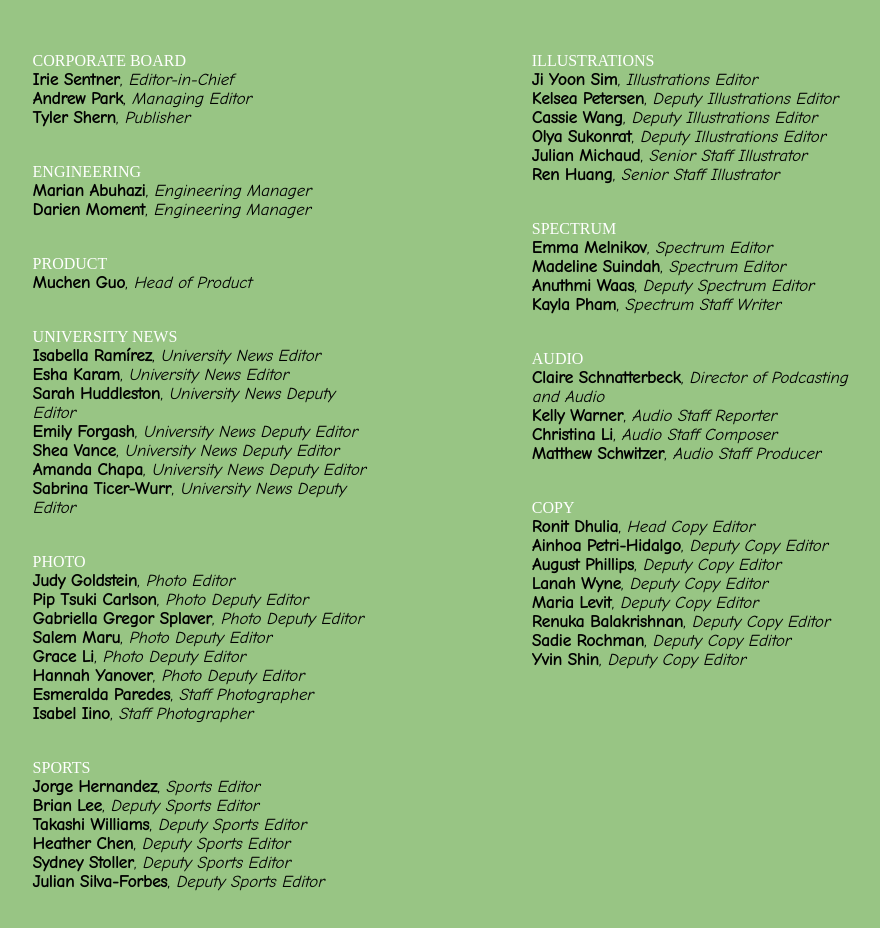
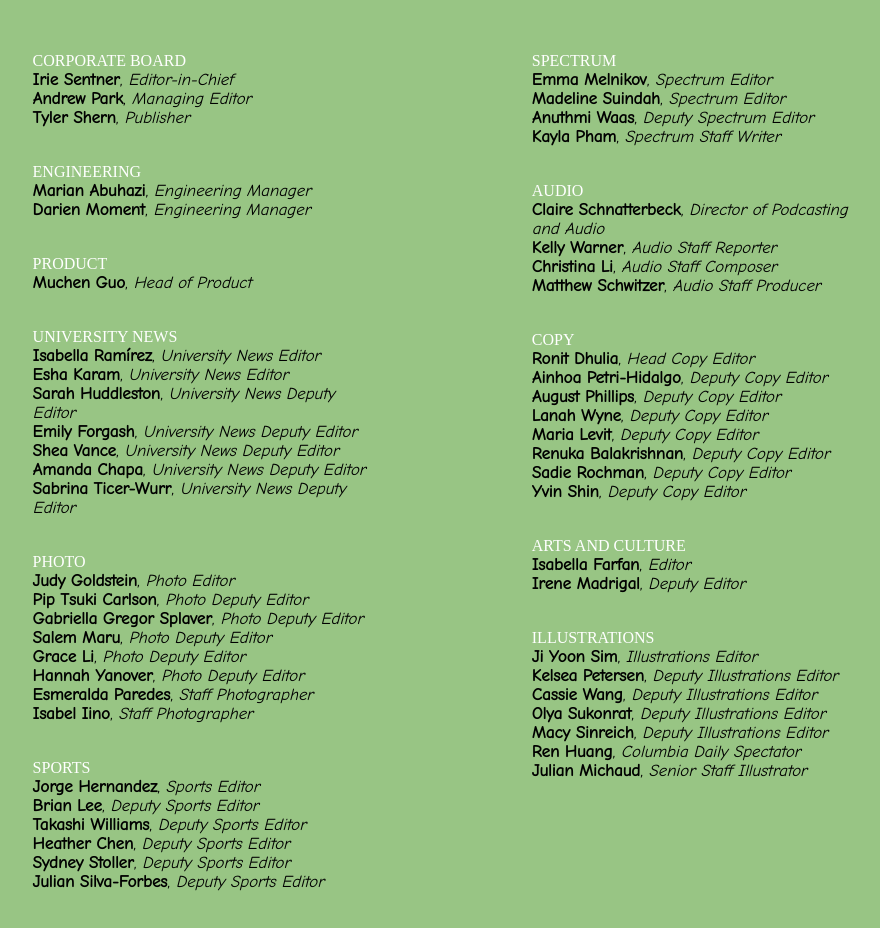
Before and after one commit to spectatorpublishing/nsop2023, a React (Create React App) app: page / in a window 1280 px wide. Shown: the part 2393-3321 px from the top of the page, without its empty margins (185-1065 px from the left). Built offline with nearby package versions, Linux system fonts and the light colour scheme; a web font is replaced by a local one.

Commit message:
Adding credits

```diff
--- a/src/data/credits.js
+++ b/src/data/credits.js
@@ -103,32 +103,6 @@
           "title": "Deputy Sports Editor"
         }
       ],
-      "Illustrations": [
-        {
-          "staff_name": "Ji Yoon Sim",
-          "title": "Illustrations Editor"
-        },
-        {
-          "staff_name": "Kelsea Petersen",
-          "title": "Deputy Illustrations Editor"
-        },
-        {
-          "staff_name": "Cassie Wang",
-          "title": "Deputy Illustrations Editor"
-        },
-        {
-          "staff_name": "Olya Sukonrat",
-          "title": "Deputy Illustrations Editor"
-        },
-        {
-          "staff_name": "Julian Michaud",
-          "title": "Senior Staff Illustrator"
-        },
-        {
-          "staff_name": "Ren Huang",
-          "title": "Senior Staff Illustrator"
-        }
-      ],
       "Spectrum": [
         {
           "staff_name": "Emma Melnikov",
@@ -198,6 +172,46 @@
             "staff_name": "Yvin Shin",
             "title": "Deputy Copy Editor"
           }
-        ]
+        ],
+      "Arts and Culture" : [
+        {
+          "staff_name": "Isabella Farfan",
+          "title": "Editor"
+        },
+        {
+          "staff_name": "Irene Madrigal",
+          "title": "Deputy Editor"
+        }
+      ],
+      "Illustrations" : [
+        {
+          "staff_name": "Ji Yoon Sim",
+          "title": "Illustrations Editor"
+        },
+        {
+          "staff_name": "Kelsea Petersen",
+          "title": "Deputy Illustrations Editor"
+        },
+        {
+          "staff_name": "Cassie Wang",
+          "title": "Deputy Illustrations Editor"
+        },
+        {
+          "staff_name": "Olya Sukonrat",
+          "title": "Deputy Illustrations Editor"
+        },
+        {
+          "staff_name": "Macy Sinreich",
+          "title": "Deputy Illustrations Editor"
+        },
+        {
+          "staff_name": "Ren Huang",
+          "title": "Columbia Daily Spectator"
+        },
+        {
+          "staff_name": "Julian Michaud",
+          "title": "Senior Staff Illustrator"
+        }
+      ]
     }
 ;
```
